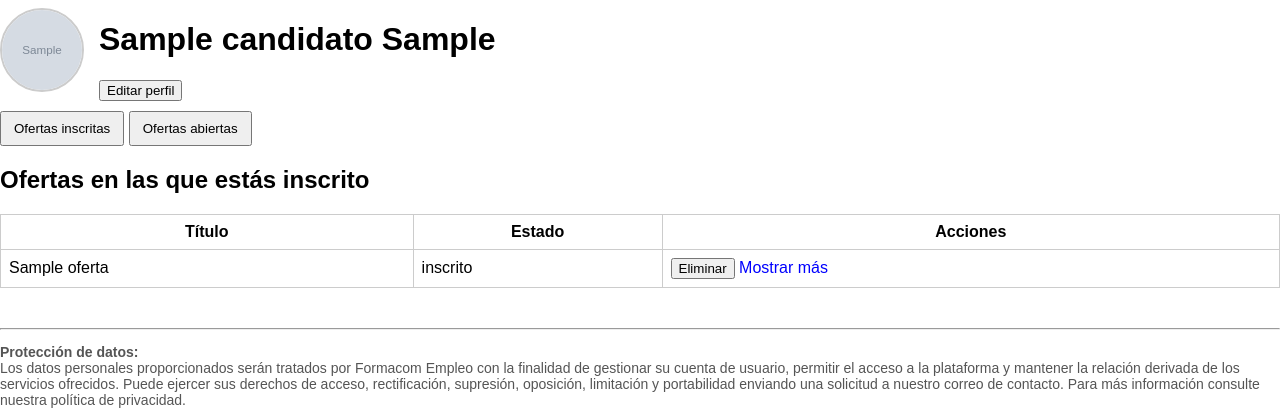
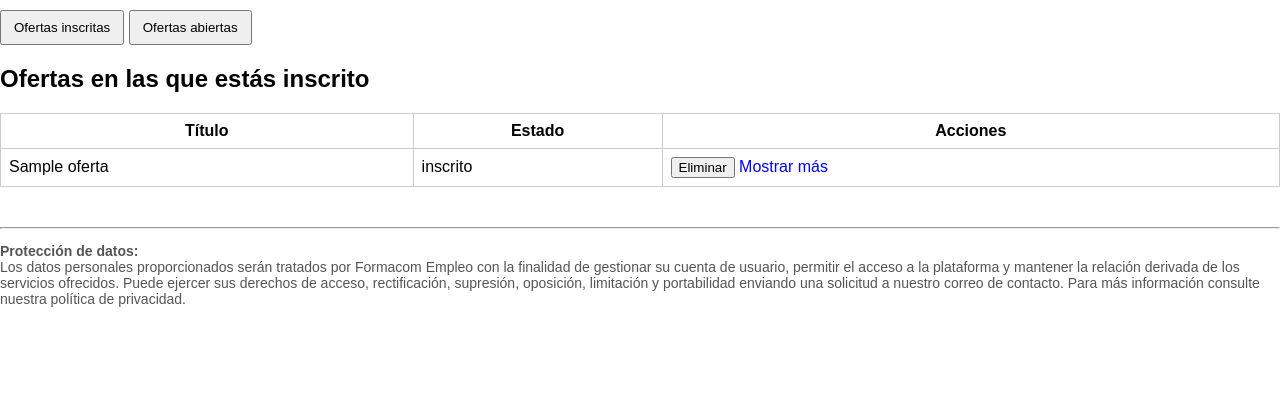
Before and after one commit to tfermoso/formacomempleo, a PHP site: page /dashboard.php in a window 1280 px wide. Shown: the part 69-489 px from the top of the page. Run offline with PHP 8.4, Linux system fonts and the light colour scheme; the visitor is signed in with stand-in values (Sample User, id 1); tables that the repository leaves empty hold one stand-in row (values such as "Sample post").

Commit message:
actualización de perfil funcional. Header y footer actualizados. Eliminada la duplicación de foto y edición de perfil.

```diff
--- a/dashboard.php
+++ b/dashboard.php
@@ -87,15 +87,6 @@ $ofertasNoInscritas = getOfertasNoInscritas($conn, $idcandidato);
     </style>
 </head>
 <body>
-
-<!-- ✅ FOTO + NOMBRE + BOTÓN EDITAR PERFIL -->
-<div class="perfil">
-    <img src="<?php echo $foto; ?>" alt="Foto de perfil">
-    <div>
-        <h1><?php echo $candidato['nombre'] . " " . $candidato['apellidos']; ?></h1>
-        <a href="editar_perfil.php"><button>Editar perfil</button></a>
-    </div>
-</div>
 
 <?php if ($mensaje): ?>
     <p class="mensaje"><?php echo $mensaje; ?></p>
--- a/utility/functions.php
+++ b/utility/functions.php
@@ -110,8 +110,7 @@ function actualizarCandidato(mysqli $conn, int $id, array $data) {
             telefono = ?,
             email = ?,
             linkedin = ?,
-            github = ?,
-            titulo = ?,
+            web = ?,
             cp = ?,
             ciudad = ?,
             provincia = ?
@@ -120,14 +119,13 @@ function actualizarCandidato(mysqli $conn, int $id, array $data) {
 
     $stmt = $conn->prepare($sql);
     $stmt->bind_param(
-        "ssssssssssi",
+        "ssssssissi",
         $data['nombre'],
         $data['apellidos'],
         $data['telefono'],
         $data['email'],
         $data['linkedin'],
-        $data['github'],
-        $data['titulo'],
+        $data['web'],
         $data['cp'],
         $data['ciudad'],
         $data['provincia'],
```
Also changed, not shown: editar_perfil.php (+2 -6 lines), uploads/fotos/693c6c463d957.png (added).
